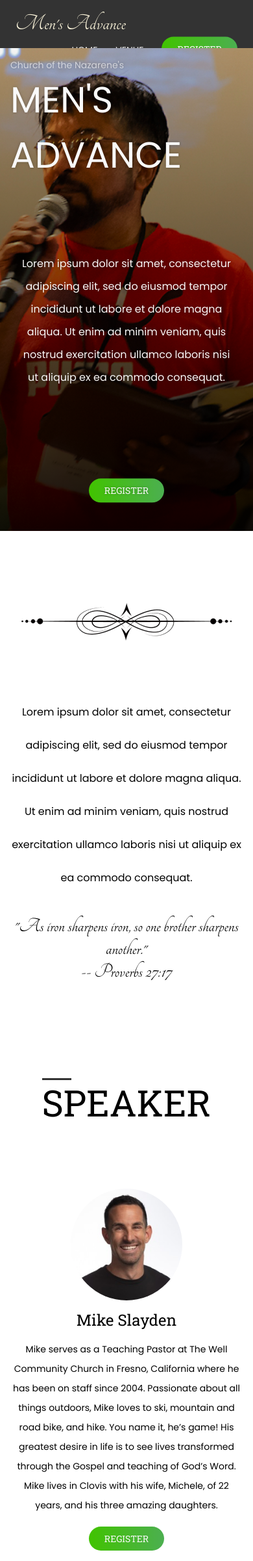
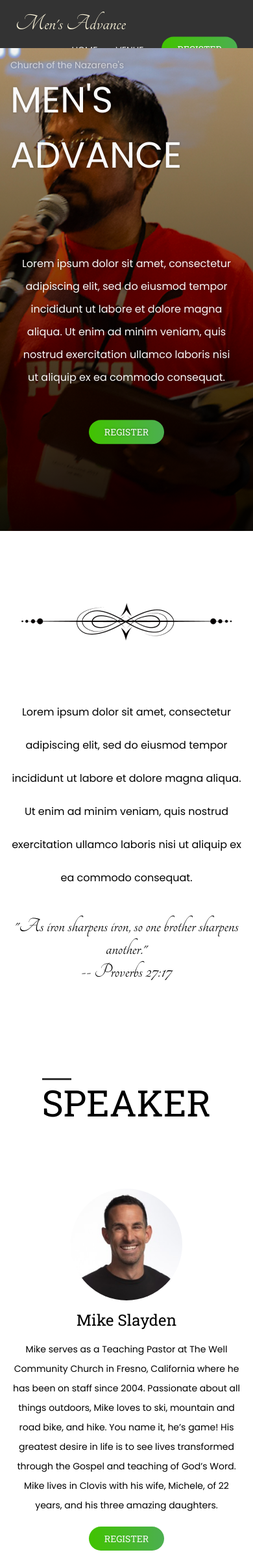
Before and after one commit to juliancoleman/mens-advance, a Jekyll site: the page built from index.html, in a window 390 px wide. Shown: the whole page at 65% size. Built offline with Jekyll 4.4.1, drawn with Linux system fonts in a browser that asks for light colours.

Commit message:
forces no margin on mobile

```diff
--- a/_sass/components/hero.scss
+++ b/_sass/components/hero.scss
@@ -100,6 +100,6 @@
   }
 
   .hero-blurb {
-    margin-bottom: 0;
+    margin-bottom: 0 !important;
   }
 }
```
